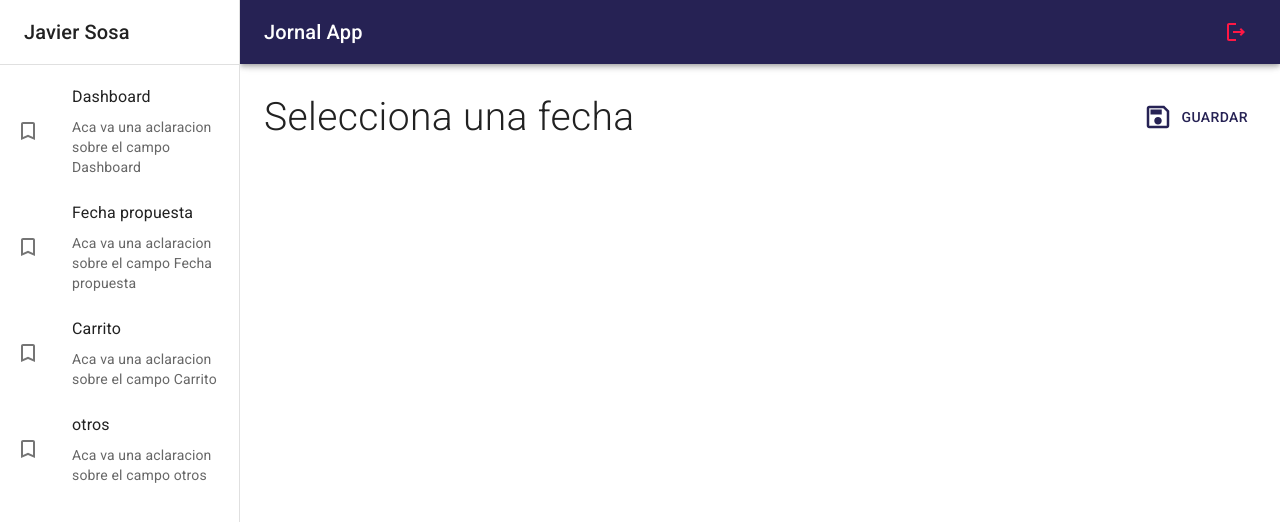
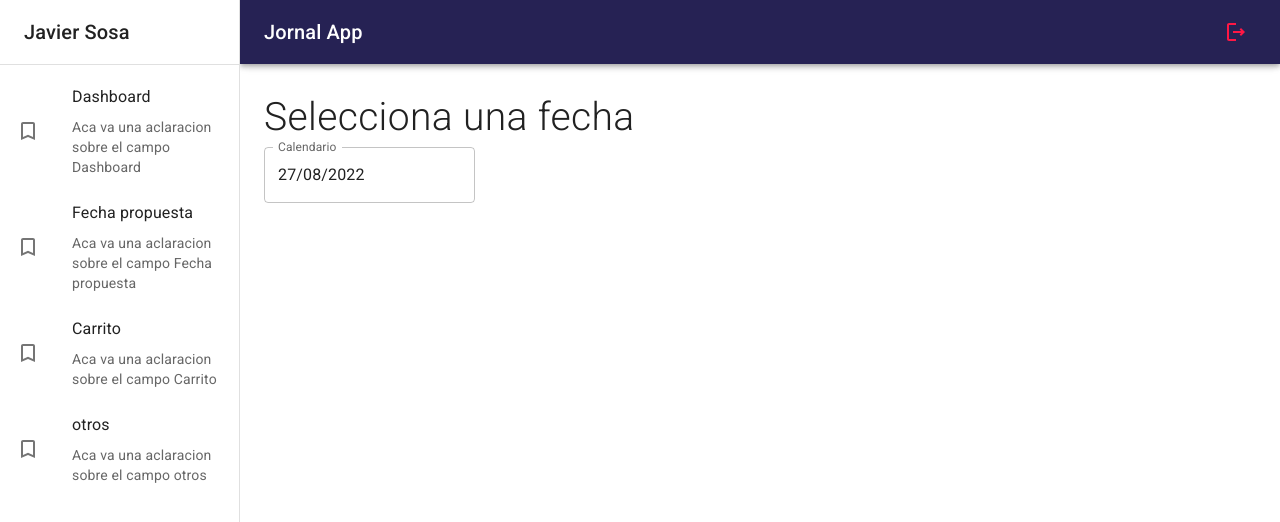
Before and after one commit to Janegro09/BasicLogin, a React (Vite) app: page / in a window 1280 px wide. Shown: the top 522 px of the page. Built offline with nearby package versions, Linux system fonts and the light colour scheme.

Commit message:
sweet alert de confirmacion de fecha

```diff
--- a/package.json
+++ b/package.json
@@ -13,9 +13,13 @@
     "@emotion/styled": "^11.10.0",
     "@mui/icons-material": "^5.10.2",
     "@mui/material": "^5.10.2",
+    "@mui/x-date-pickers": "^5.0.0-beta.7",
+    "date-fns": "^2.29.2",
+    "dayjs": "^1.11.5",
     "react": "^18.2.0",
     "react-dom": "^18.2.0",
-    "react-router-dom": "6"
+    "react-router-dom": "6",
+    "sweetalert2": "^11.4.29"
   },
   "devDependencies": {
     "@types/react": "^18.0.17",
--- a/src/journal/views/DateSelectionView.jsx
+++ b/src/journal/views/DateSelectionView.jsx
@@ -1,23 +1,101 @@
 import { SaveOutlined } from '@mui/icons-material'
-import { Button, Grid, Typography } from '@mui/material'
-import React from 'react'
+import { Button, Grid, TextField, Typography } from '@mui/material'
+import { DatePicker, LocalizationProvider } from '@mui/x-date-pickers';
+import { AdapterDayjs } from '@mui/x-date-pickers/AdapterDayjs';
+import Swal from 'sweetalert2'
+
+import React, { useState } from 'react'
 
 export const DateSelectionView = () => {
+
+    const [ value, setValue ] = useState(new Date());
+    const [ fecha, setFecha ] = useState(false);
+    const [ fechaConf, setFechaConf ] = useState(false);
+
+    const handleChangeDate = (e) => {
+        let {$D, $y, $M} = e;
+        const fecha = $D + "/" + ($M+1) + "/" + $y;
+        const value = ($M+1) + "/" + $D + "/" + $y
+        setFecha(fecha);
+        setValue(value);
+    }
+
+    const saveDate = () => {
+        Swal.fire({
+            title: 'Seleccionaste la fecha  <br>' + fecha,
+            // showDenyButton: true,
+            showCancelButton: true,
+            confirmButtonText: 'Guardar',
+            confirmButtonColor: '#655CC9',
+
+          }).then((result) => {
+            /* Read more about isConfirmed, isDenied below */
+            if (result.isConfirmed) {
+                setFechaConf(fecha)
+                Swal.fire('Saved!', '', 'success')
+
+            }})
+    }
+
+
   return (
-    <Grid container direction='row' justifyContent='space-between' alignItems='center' sx={{ mb:1}}>
+    <Grid
+        container
+        direction='row'
+        justifyContent='space-between'
+        alignItems='center'
+        sx={{ mb:1 }}
+    >
         <Grid item>
             <Typography fontSize={ 39 } fontWeight='light' >
                 Selecciona una fecha
             </Typography>
         </Grid>
+        <Grid container>
+            {/* <TextField
+                onChange={handleDate}
+                id="date"
+                label="Birthday"
+                type="date"
+                sx={{ width: 220 }}
+                InputLabelProps={{
+                shrink: true,
+                }}
+            /> */}
+            <LocalizationProvider dateAdapter={AdapterDayjs}>
+                <DatePicker
+                    label="Calendario"
+                    value={value}
+                    inputFormat="DD/MM/YYYY"
 
+                    // onChange={handleChangeDate}
+                    onChange={
+                        handleChangeDate
+                      }
+                    renderInput={(params) => <TextField {...params} />}
+                />
+            </LocalizationProvider>
+
+        </Grid>
         <Grid item>
-            <Button>
+            {fecha &&
+
+            <Button
+                color="primary"
+                sx={{ padding:2 }}
+                onClick={saveDate}
+            >
                 <SaveOutlined sx={{ fontSize: 30, mr:1 }} />
                 Guardar
             </Button>
+                  }
         </Grid>
 
+        <Grid item>
+            <Typography fontSize={ 39 } fontWeight='light' >
+            {fechaConf}
+            </Typography>
+        </Grid>
     </Grid>
 
   )
```
Also changed, not shown: 1 other file (tests, documents, lock files or other folders).
